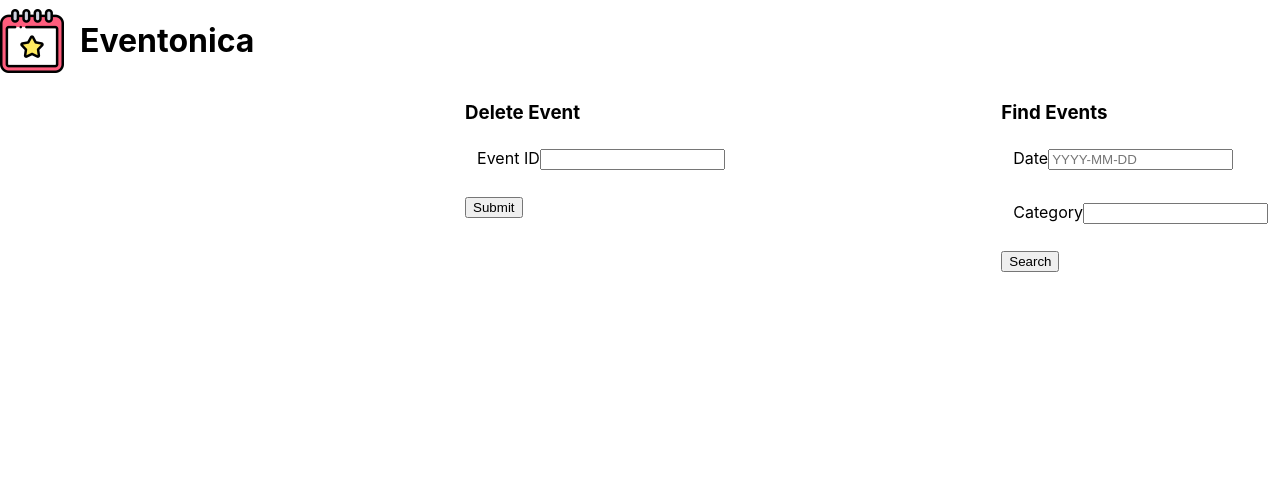
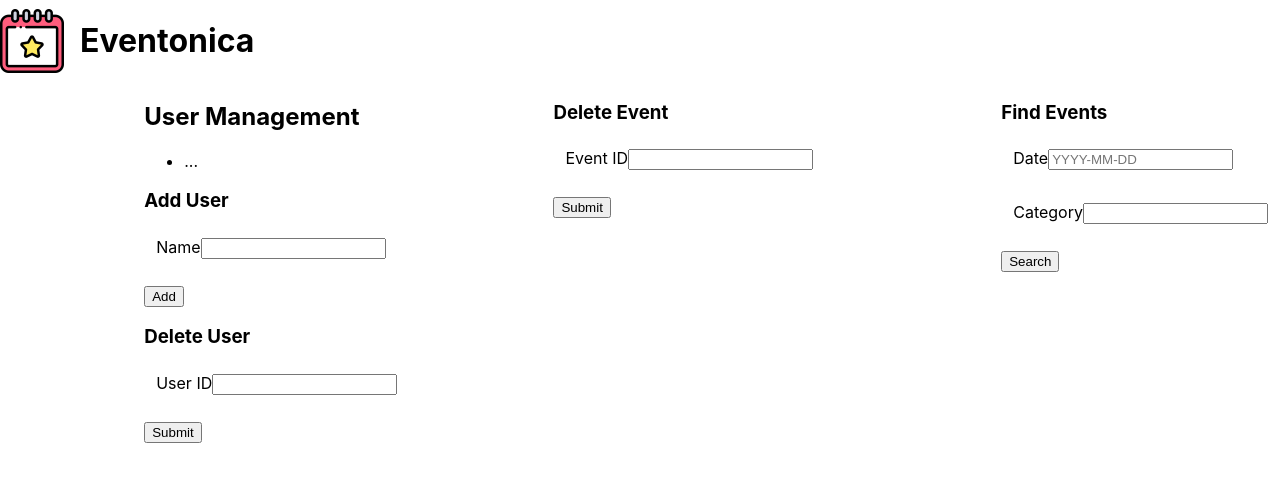
Before and after one commit to jenhuynh/techtonica-assignments, a React (Create React App) app in the folder eventonica-react/: page / in a window 1280 px wide. Shown: the top 482 px of the page. Built offline with nearby package versions, Linux system fonts and the light colour scheme.

Commit message:
Add users component

```diff
--- a/eventonica-react/src/App.js
+++ b/eventonica-react/src/App.js
@@ -16,7 +16,7 @@ function App() {
 
         <main>
           <div className="user-and-events"></div>
-          <section>{Users}</section>
+          <Users />
           <div>
             <h3>Delete Event</h3>
             <form id="delete-event" action="#">
```
